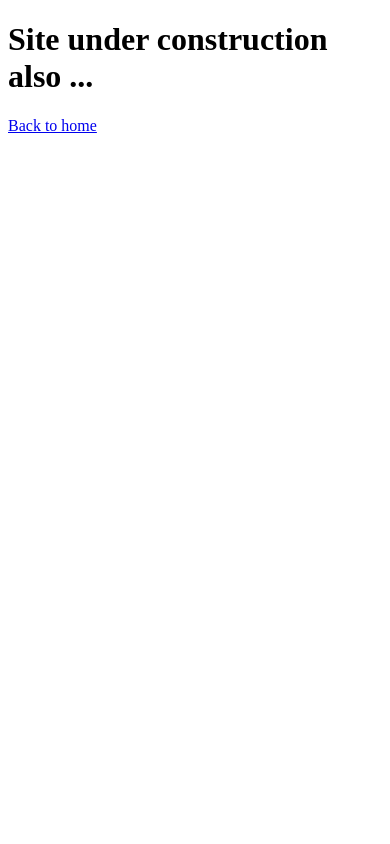
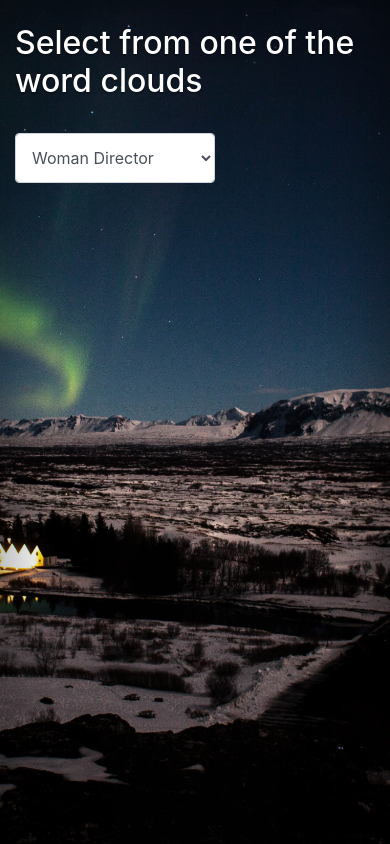
Before and after one commit to himanshu20792/moviebuddy, a Flask app: page /wordcloud in a window 390 px wide. Run offline with Flask 2, Linux system fonts and the light colour scheme; some libraries are stand-ins or nearby versions.

Commit message:
Added the wordcloud background

```diff
--- /dev/null
+++ b/MovieBuddyApp/static/wc.css
@@ -0,0 +1,127 @@
+/*
+ * Globals
+ */
+
+/* Links */
+a,
+a:focus,
+a:hover {
+  color: #fff;
+}
+
+/* Custom default button */
+.btn-secondary,
+.btn-secondary:hover,
+.btn-secondary:focus {
+  color: #333;
+  text-shadow: none; /* Prevent inheritance from `body` */
+  background-color: #fff;
+  border: .05rem solid #fff;
+}
+
+
+/*
+ * Base structure
+ */
+
+html,
+body {
+  /* The image used */
+  height: 100%;
+  width: 100%;
+  background-image: url("img/word_cloud_background_br.jpg");
+
+  /* Full height */
+
+  /* Center and scale the image nicely */
+  background-position: center;
+  background-repeat: no-repeat;
+  background-size: cover;
+}
+
+body {
+  display: -ms-flexbox;
+  display: flex;
+  color: #fff;
+  text-shadow: 0 .05rem .1rem rgba(0, 0, 0, .5);
+  box-shadow: inset 0 0 5rem rgba(0, 0, 0, .5);
+}
+
+.cover-container {
+  max-width: 42em;
+}
+
+#sel1{
+  height: 50px;
+  width: 200px;
+}
+
+/*
+ * Header
+ */
+.masthead {
+  margin-bottom: 2rem;
+}
+
+.masthead-brand {
+  margin-bottom: 0;
+}
+
+.nav-masthead .nav-link {
+  padding: .25rem 0;
+  font-weight: 700;
+  color: rgba(532, 255, 255, .5);
+  background-color: transparent;
+  border-bottom: .25rem solid transparent;
+}
+
+.nav-masthead .nav-link:hover,
+.nav-masthead .nav-link:focus {
+  border-bottom-color: rgba(255, 255, 255, .25);
+}
+
+.nav-masthead .nav-link + .nav-link {
+  margin-left: 1rem;
+}
+
+.nav-masthead .active {
+  color: #fff;
+  border-bottom-color: #fff;
+}
+
+@media (min-width: 48em) {
+  .masthead-brand {
+    float: left;
+  }
+  .nav-masthead {
+    float: right;
+  }
+}
+
+
+/*
+ * Cover
+ */
+.cover {
+  padding: 0 rem;
+}
+
+/* Doesnt work!!
+h1.cover-heading {
+  font-family: "Palatino Linotype", "Book Antiqua", Palatino, serif;
+  font-size: 10em;
+  color: red;
+}
+*/
+
+.cover .btn-lg {
+  padding: .75rem 1.25rem;
+  font-weight: 700;
+}
+
+/*
+ * Footer
+ */
+.mastfoot {
+  color: rgba(255, 255, 255, .5);
+}
--- a/MovieBuddyApp/templates/wordcloud.html
+++ b/MovieBuddyApp/templates/wordcloud.html
@@ -1,10 +1,98 @@
 <!DOCTYPE html>
-<html>
-<head>
-  <title>Word Cloud</title>
-</head>
-<body>
-  <h1><strong>Site under construction also ... </strong></h1>
-  <a href="home" class="btn btn-lg btn-secondary">Back to home</a>
-</body>
+<html lang="en">
+  <head>
+    <title>WordCloud</title>
+
+    <link rel="canonical" href="https://getbootstrap.com/docs/4.5/examples/cover/">
+
+    <!-- Bootstrap core CSS -->
+    <link href="static/css/assets/dist/css/bootstrap.min.css" rel="stylesheet">
+
+      <style>
+        .bd-placeholder-img {
+          font-size: 1.125rem;
+          text-anchor: middle;
+          -webkit-user-select: none;
+          -moz-user-select: none;
+          -ms-user-select: none;
+          user-select: none;
+        }
+
+        @media (min-width: 768px) {
+          .bd-placeholder-img-lg {
+            font-size: 3.5rem;
+          }
+        }
+      </style>
+    <!-- Custom styles for this template -->
+    <link href="static/wc.css" rel="stylesheet">
+  </head>
+
+  <body>
+    <div class="container">
+      <br>
+      <h2>Select from one of the word clouds</h2>
+      <form action="/action_page.php">
+        <div class="form-group">
+          <label for="sel1">  </label>
+          <select class="form-control" id="sel1" name="sellist1">
+                <option value="woman_director" selected>Woman Director</option>
+                <option value="murder">Murder</option>
+                <option value="based_on_novel">Based on a Novel</option>
+                <option value="musical">Musical</option>
+                <option value="sex">Sex</option>
+                <option value="biography">Biography</option>
+                <option value="nudity">Nudity</option>
+                <option value="revenge">Revenge</option>
+                <option value="suspense">Suspense</option>
+                <option value="love">Love</option>
+                <option value="female nudity">REMOVE</option>
+                <option value="sport">Sport</option>
+                <option value="police">Police</option>
+                <option value="sequel">Sequel</option>
+                <option value="teenager">Teen</option>
+                <option value="duringcreditsstinger">REMOVE</option>
+                <option value="world_war_ii">World War II</option>
+                <option value="stand">REMOVE</option>
+                <option value="drug">Drug</option>
+                <option value="prison">Prison</option>
+                <option value="up_comedy">Comedy</option>
+                <option value="high_school">High School</option>
+                <option value="martial_arts">Martial Arts</option>
+                <option value="family">Family</option>
+                <option value="suicide">Suicide</option>
+                <option value="film_noir">Film Noir</option>
+                <option value="rape">Rape</option>
+                <option value="kidnapping">Kidnapping</option>
+                <option value="silent_film">Silent Film</option>
+                <option value="seriel_killer">Seriel Killer</option>
+                <option value="monster">Monster</option>
+                <option value="alien">Alien</option>
+                <option value="parts">REMOVE</option>
+                <option value="dystophia">Dystopia</option>
+                <option value="new_york">New York</option>
+                <option value="gay">Gay</option>
+                <option value="short">REMOVE</option>
+                <option value="blood">Blood</option>
+                <option value="marriage">Marriage</option>
+                <option value="gore">Gore</option>
+                <option value="zombie">Zombie</option>
+                <option value="death">Death</option>
+                <option value="gangster">Gangster</option>
+                <option value="small_town">Small Town</option>
+                <option value="london_england">London England</option>
+                <option value="romance">Romance</option>
+        </div>
+      </form>
+    </div>
+
+    <div class="row">
+      <div class="col-md-12">
+        <div class="media">
+          <img="img/word_cloud_graphic.png" class="img-responsive">
+        </div>
+      </div>
+    </div>
+
+  </body>
 </html>
```
Also changed, not shown: MovieBuddyApp/static/img/word_cloud_background.jpg (added), MovieBuddyApp/static/img/word_cloud_background_b.png (added), MovieBuddyApp/static/img/word_cloud_background_br.jpg (added), MovieBuddyApp/static/img/word_cloud_background_bw.png (added), MovieBuddyApp/static/img/word_cloud_background_w.png (added), MovieBuddyApp/static/img/word_cloud_graphic.png (added), word_cloud_graphic.png (deleted).
